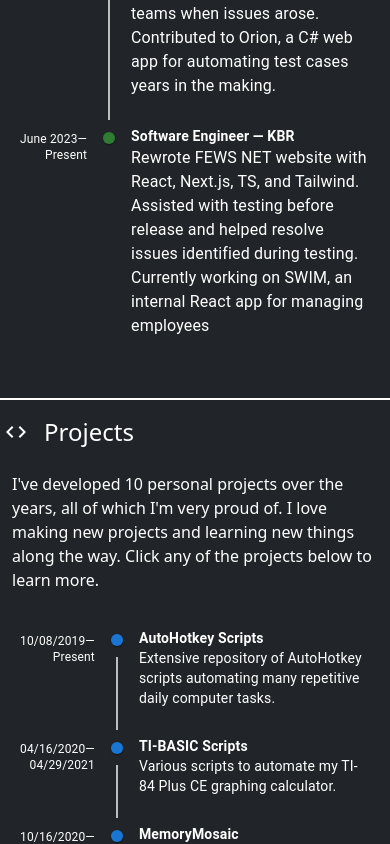
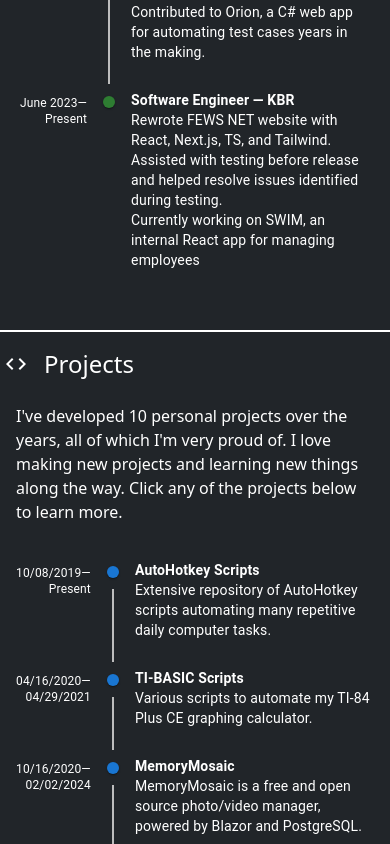
Before and after one commit to ellman12/Portfolio-New, a React (Vite) app: page / in a window 390 px wide. Shown: the part 1790-2634 px from the top of the page. Built offline with nearby package versions, Linux system fonts and the light colour scheme.

Commit message:
Fix misc sizing and spacing issues

```diff
--- a/src/components/Sections/Projects/ProjectsSection.tsx
+++ b/src/components/Sections/Projects/ProjectsSection.tsx
@@ -17,9 +17,9 @@ export default function ProjectsSection() {
     }
 
     return (
-        <Section icon={<CodeIcon/>} title="Projects" disablePaddingX={expandedProjects.length > 0}>
+        <Section icon={<CodeIcon/>} title="Projects" disablePaddingX>
             <ScrollOnceAnimation>
-                <p className="mb-6 mx-2 md:mx-8">I've developed {Projects.length} personal projects over the years, all of which I'm very proud of. I love making new projects and learning new things along the way. Click any of the projects below to learn more.</p>
+                <p className="mb-6 mx-4 md:mx-12">I've developed {Projects.length} personal projects over the years, all of which I'm very proud of. I love making new projects and learning new things along the way. Click any of the projects below to learn more.</p>
             </ScrollOnceAnimation>
 
             <SectionTimeline>
--- a/src/components/Sections/Section.tsx
+++ b/src/components/Sections/Section.tsx
@@ -9,7 +9,7 @@ interface Props {
 }
 
 const Section: FC<Props> = ({icon, title, disablePaddingX = false, children}) => {
-    const sidePadding = "px-1 md:px-2 lg:px-4 ";
+    const sidePadding = "px-1 sm:px-2 lg:px-4 ";
 
     return (
         <section id={title.toLowerCase().replace(" ", "-")} className="border-t-2 border-white pt-4 pb-8 flex flex-col">
--- a/src/components/Sections/WorkExperience/WorkExperienceSection.tsx
+++ b/src/components/Sections/WorkExperience/WorkExperienceSection.tsx
@@ -13,17 +13,21 @@ export default function WorkExperienceSection() {
                 <SectionTimeline>
                     <ScrollOnceAnimation>
                         <SectionTimelineItem startDate="May 2022" endDate="May 2023" title="Software Engineer Intern — Daktronics" color="primary">
+                            <div className="text-sm md:text-base">
                                 <p>Tested new software and hardware versions for digital signage using Azure DevOps.</p>
                                 <p>Communicated issues with members of the appropriate teams when issues arose.</p>
                                 <p>Contributed to Orion, a C# web app for automating test cases years in the making.</p>
+                            </div>
                         </SectionTimelineItem>
                     </ScrollOnceAnimation>
 
                     <ScrollOnceAnimation>
                         <SectionTimelineItem startDate="June 2023" endDate="Present" title="Software Engineer — KBR" lastItem={true} color="success">
+                            <div className="text-sm md:text-base">
                                 <p>Rewrote FEWS NET website with React, Next.js, TS, and Tailwind.</p>
                                 <p>Assisted with testing before release and helped resolve issues identified during testing.</p>
                                 <p>Currently working on SWIM, an internal React app for managing employees</p>
+                            </div>
                         </SectionTimelineItem>
                     </ScrollOnceAnimation>
                 </SectionTimeline>
```
Lines whose indentation alone changed are shown as unchanged.
